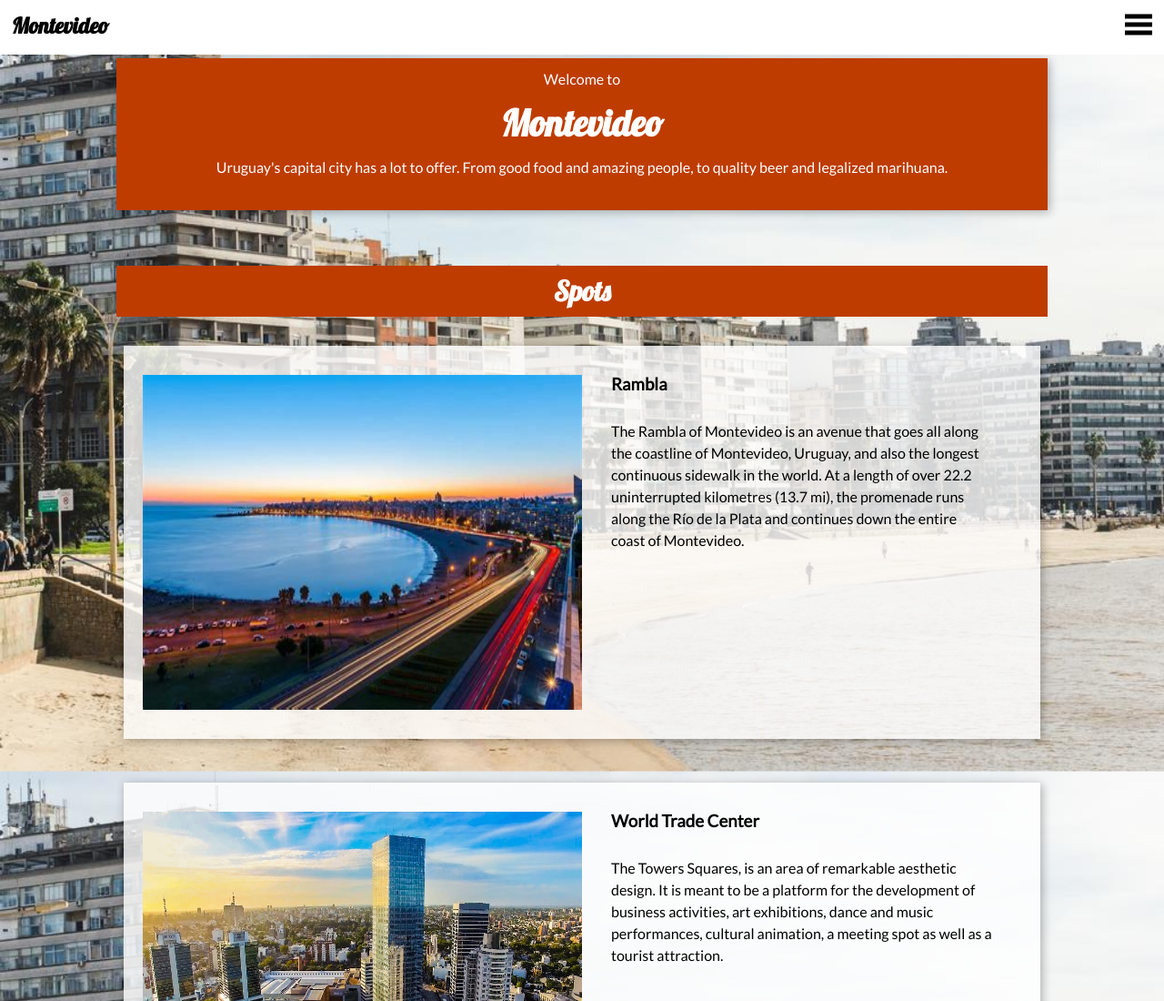
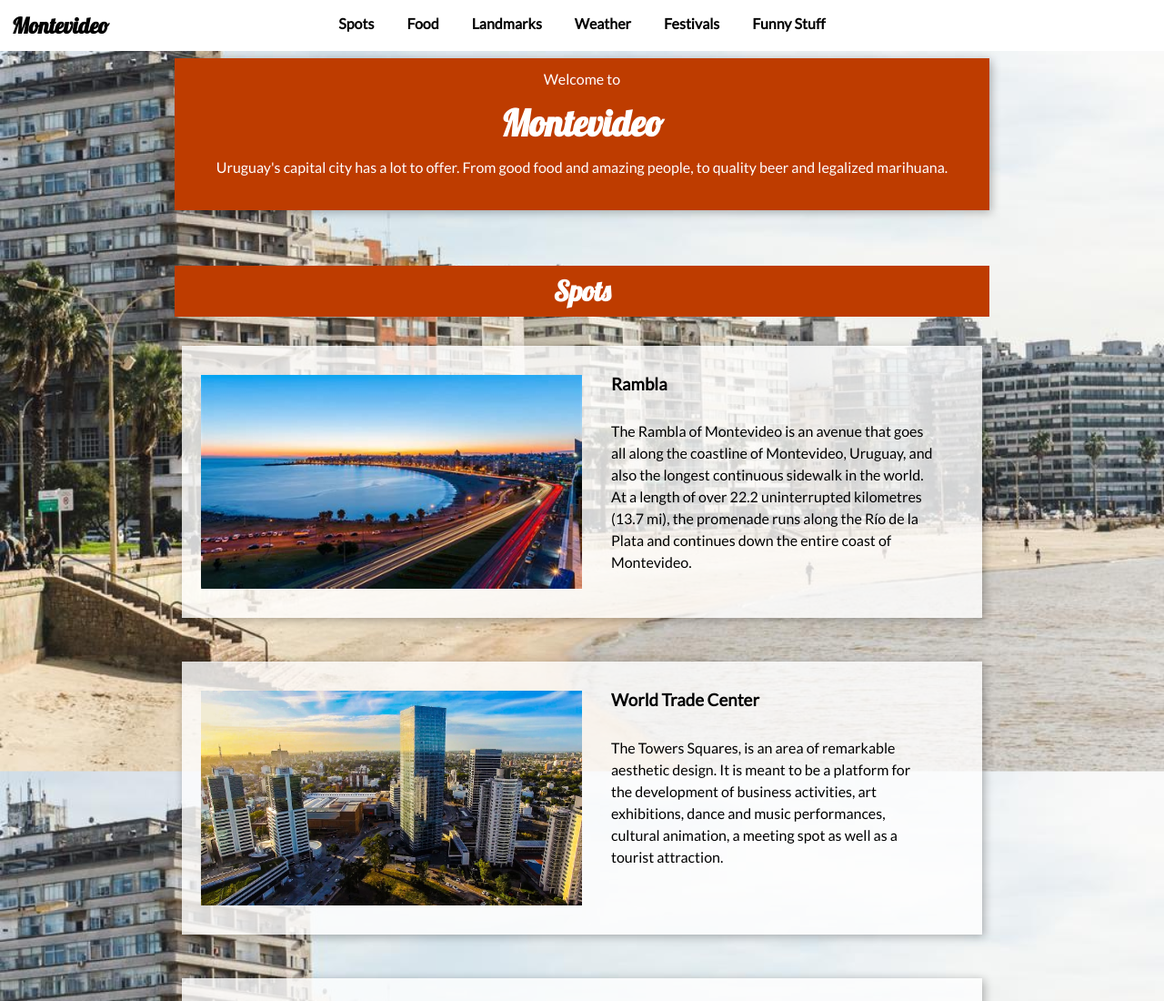
Before and after one commit to franciscochiarino/my-hometown-montevideo, a plain HTML site: page index.html in a window 1280 px wide. Shown: the top 1100 px of the page at 91% size. Drawn offline with Linux system fonts and the light colour scheme.

Commit message:
add media query for desctop

```diff
--- a/index.html
+++ b/index.html
@@ -51,7 +51,6 @@
                 legalized marihuana.
             </p>
         </article>
-
         <!-- container -->
         <section class="container">
             <!-- Spots -->
@@ -97,7 +96,6 @@
                     </section>
                 </article>
             </section>
-
             <!-- Food -->
             <section id="food">
                 <h2>Food</h2>
@@ -114,7 +112,6 @@
                     </section>
                 </article>
             </section>
-
             <!-- Landmarks -->
             <section id="landmarks">
                 <h2>Landmarks</h2>
@@ -239,10 +236,26 @@
             }
         }
 
-        burgerMenu.addEventListener('click', openCloseMenu);
+        // burgerMenu.addEventListener('click', openCloseMenu);
 
-        for (let i = 0; i < link.length; i++) {
-            link[i].addEventListener('click', openCloseMenu);
+        // for (let i = 0; i < link.length; i++) {
+        //     link[i].addEventListener('click', openCloseMenu);
+        // }
+
+        // display mobile nav only if window size is less than 992px
+        if (window.matchMedia("(max-width: 992px)").matches) {
+            burgerMenu.addEventListener('click', openCloseMenu);
+
+            for (let i = 0; i < link.length; i++) {
+                link[i].addEventListener('click', openCloseMenu);
+            }
+            // reload page by resizing
+            window.onresize = function () { location.reload(); }
+        }
+        else {
+            sideMenu.style.visibility = "visible";
+            // reload page by resizing
+            window.onresize = function () { location.reload(); }
         }
 
     </script>
--- a/style.css
+++ b/style.css
@@ -141,7 +141,7 @@ footer > a {
 
 /* media queries */
 
-@media (min-width: 1200px) {
+@media (min-width: 992px) {
 
     body {
         background-image: url(images/montevideo1024x678.jpeg);
@@ -156,13 +156,13 @@ footer > a {
     }
 
     .main-article {
-        width: 80%;
+        width: 70%;
         margin: 0 auto;
         /* margin-top: 3rem; */
     }
 
     .container {
-        width: 80%;
+        width: 70%;
         margin: 0 auto;
     }
 
@@ -175,8 +175,7 @@ footer > a {
 
     .card img {
         width: 50%;
-        height: 23rem;
-        /* padding-right: 1.5rem; */
+        /* height: 23rem; */
     }
 
     .inner-box {
@@ -188,4 +187,31 @@ footer > a {
         margin-bottom: 1.5rem;
     }
 
+    /* nav */
+
+    nav {
+        width: 20%;
+        z-index: 1;
+    }
+
+    .open-slide {
+        display: none;
+    }
+
+    #side-menu {
+        display: block;
+        height: 3.5rem;
+        margin-top: 0rem;
+        color: #000;
+        background-color: #fff;
+        opacity: 1;
+    }
+
+    #side-menu ul li {
+        display: inline-block;
+        padding: 1rem;
+        font-weight: bold;
+        color: #000;
+    }
+
 }
```
